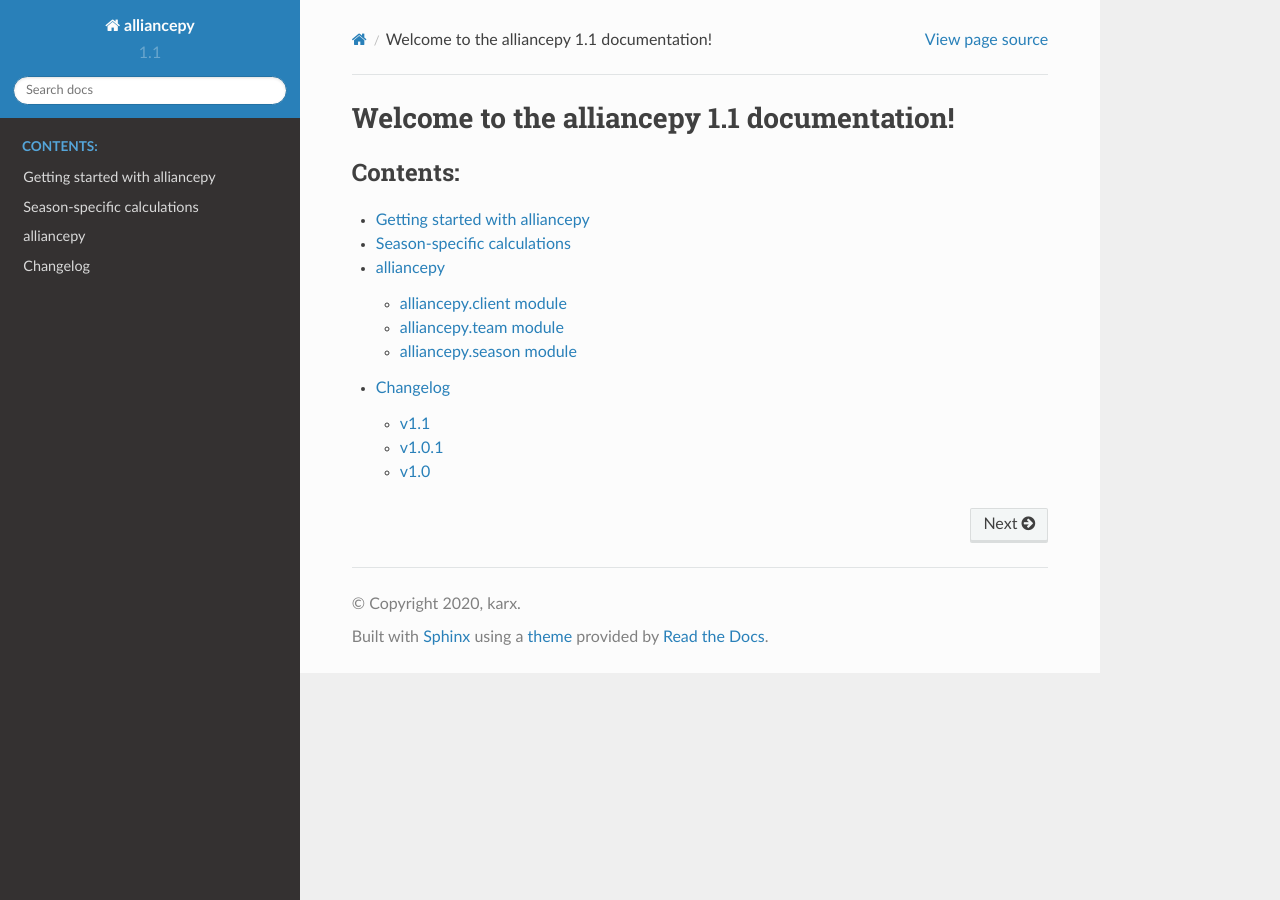
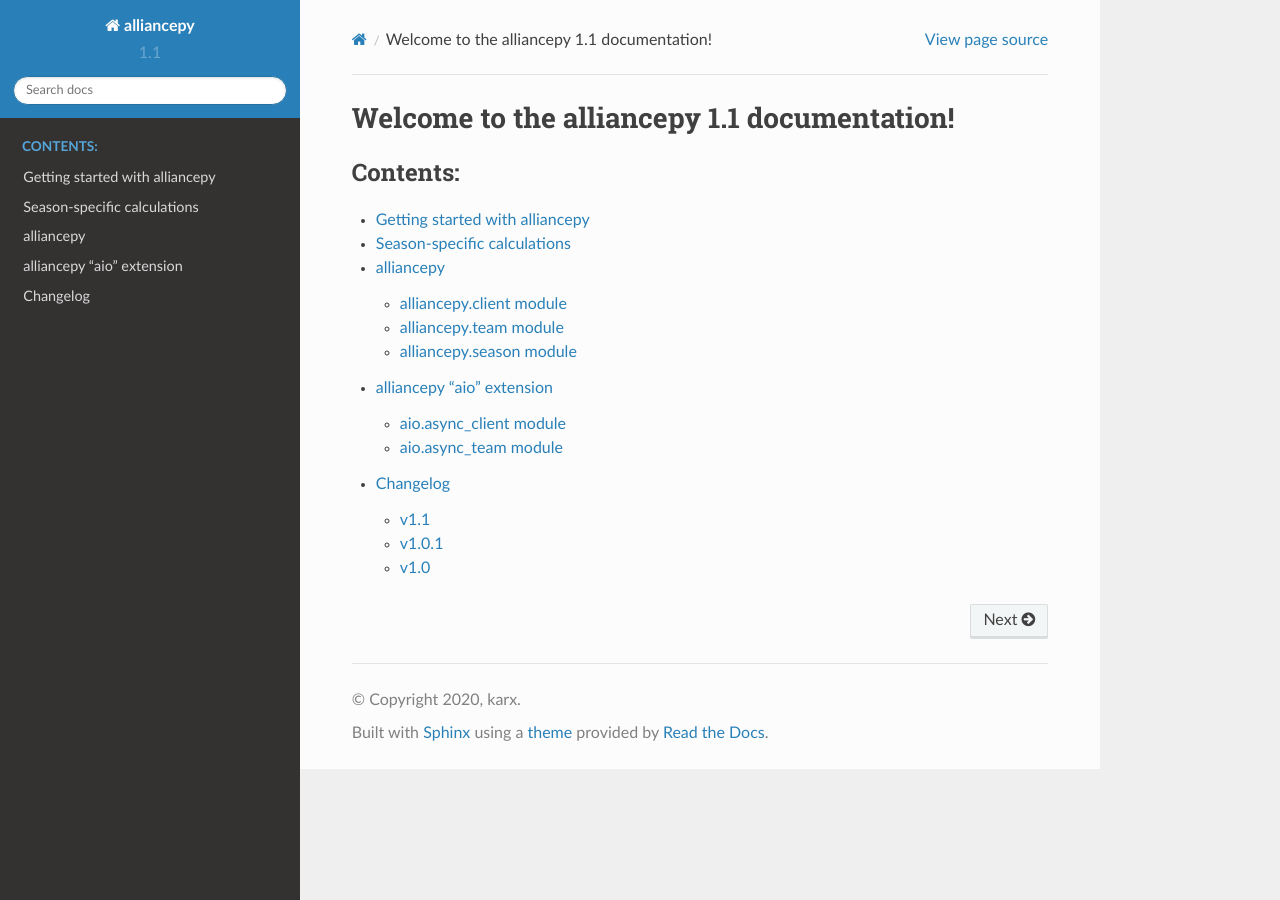
Before and after one commit to karx1/alliancepy, a Sphinx documentation site: the page built from docs/source/index.rst, in a window 1280 px wide. Built offline with Sphinx 7.4.7 and the Read the Docs theme 2.0.0, drawn with Linux system fonts in a browser that asks for light colours.

Commit message:
Create framework for documenting aio extension

```diff
--- /dev/null
+++ b/docs/source/alliancepy/ext/aio/async_client.rst
@@ -0,0 +1,7 @@
+aio.async_client module
+------------------------
+
+.. automodule:: alliancepy.ext.aio.async_client
+	:members:
+	:undoc-members:
+	:show-inheritance:
--- /dev/null
+++ b/docs/source/alliancepy/ext/aio/async_team.rst
@@ -0,0 +1,7 @@
+aio.async_team module
+------------------------
+
+.. automodule:: alliancepy.ext.aio.async_team
+	:members:
+	:undoc-members:
+	:show-inheritance:
--- a/docs/source/index.rst
+++ b/docs/source/index.rst
@@ -13,4 +13,5 @@
    getting_started
    season_about
    alliancepy/index.rst
+   alliancepy/ext/aio/index.rst
    changelog
```
Also changed, not shown: docs/source/alliancepy/ext/aio/index.rst (added, +19 -0 lines).
